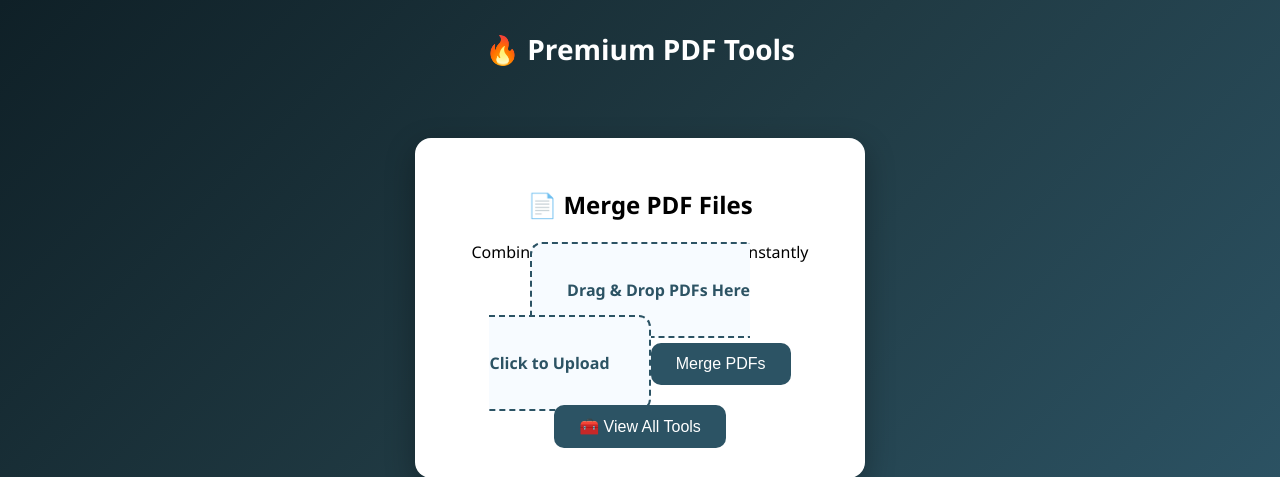
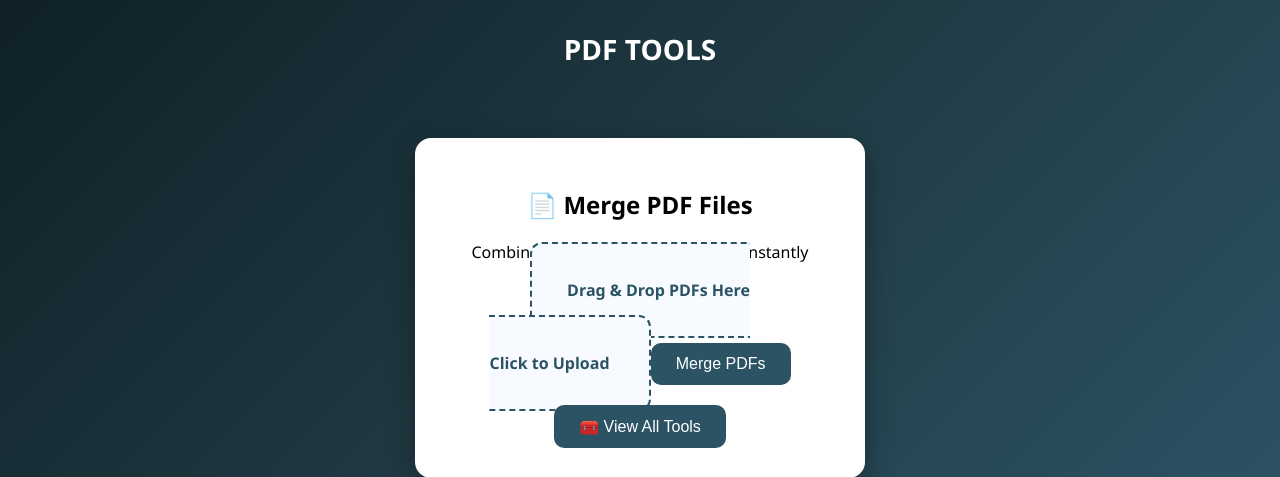
Before and after one commit to jagadishtavva63-ctrl/pdf-merger-website, a Flask app: page / in a window 1280 px wide. Shown: the top 477 px of the page. Run offline with Flask 3, Linux system fonts and the light colour scheme.

Commit message:
Update index.html

```diff
--- a/templates/index.html
+++ b/templates/index.html
@@ -6,7 +6,7 @@
 </head>
 <body>
 
-<header>🔥 Premium PDF Tools</header>
+<header>PDF TOOLS</header>
 
 <div class="container">
 <div class="card">
```
